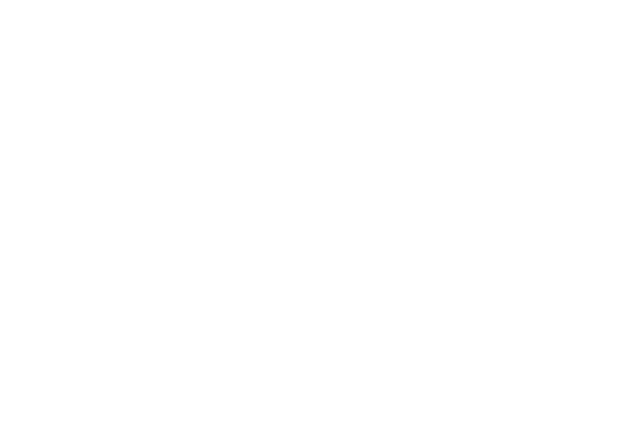
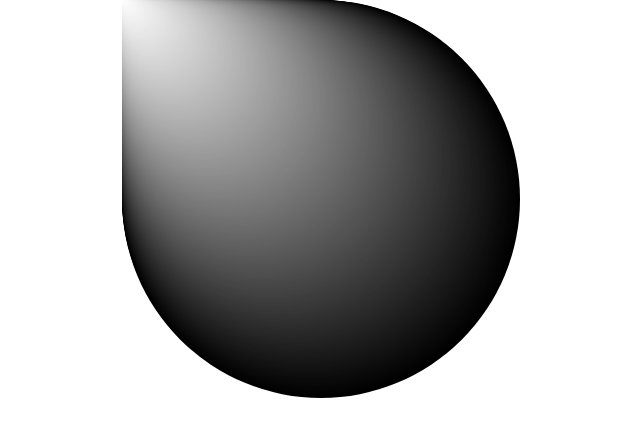
Before and after one commit to nickaknudson/inkling-gradient, a plain HTML site: page index.html in a window 1280 px wide. Shown: the whole page, without its empty margins (318-958 px from the left). Drawn offline with Linux system fonts and the light colour scheme.

Commit message:
first test

```diff
--- a/index.html
+++ b/index.html
@@ -14,6 +14,7 @@
             margin: 0 auto;
             width: 400px;
             height: 400px;
+            z-index: 0;
         }
 
         #gradient div {
@@ -53,12 +54,23 @@
                 throw "Gradient element is not square.";
                 return false;
             }
-            var innerCircle = function(outter, color) {
-
+            function innerCircle(outter, color, isize, index) {
+                var circle = document.createElement('div');
+                circle.style.width = circle.style.height = isize * 2 + "px"; // width and height
+                circle.style.WebkitBorderRadius = circle.style.MozBorderRadius = circle.style.borderRadius = isize + "px"; // circle shape
+                //circle.style.left = circle.style.top = index + "px";
+                //circle.style.borderColor = "rgb("+ [color,color,color].join(',') + ")";
+                circle.style.backgroundColor = "rgb("+ [color,color,color].join(',') + ")";
+                //circle.style.borderWidth = "1px";
+                circle.style.zIndex = index;
+                console.log(circle, color, isize, index);
+                outter.appendChild(circle);
+                return circle;
             }
             var gsize = Math.floor(size / (this.stops.length - 1)); // gradient sizes
             console.log(gsize);
             var outter = this.el; // start with this outter element
+            var index = 0;
             for(var i = 0; i < (this.stops.length - 1); i++) {
                 var stop = this.stops[i]; // current stop
                 var nstop = this.stops[(i + 1)]; // next stop
@@ -66,6 +78,9 @@
                     var inc = Math.round(j * Math.abs(stop - nstop) / gsize);
                     var color = Math.abs(stop - inc);
                     console.log(inc, color);
+                    size--;
+                    index++;
+                    outter = innerCircle(outter, color, size, index);
                 }
             }
         }
```
